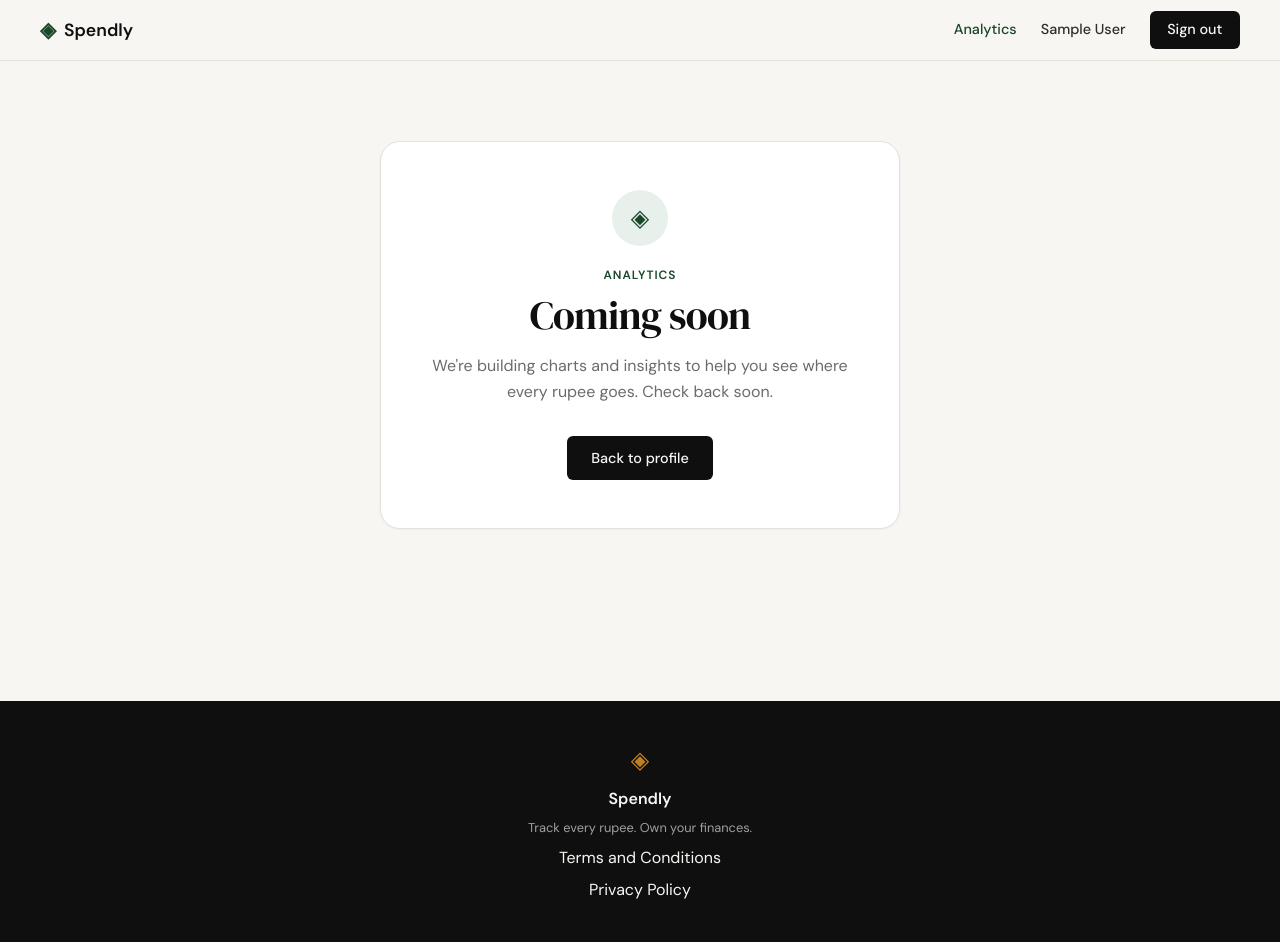
After one commit to sunipa21/spendly, a Flask app: page /analytics in a window 1280 px wide. The commit adds this page. Run offline with Flask 3, Linux system fonts and the light colour scheme; the visitor is signed in with stand-in values (Sample User, id 1).

Commit message:
Add coming soon page

```diff
--- a/app.py
+++ b/app.py
@@ -233,6 +233,13 @@ def profile():
     )
 
 
+@app.route("/analytics")
+def analytics():
+    if not session.get("user_id"):
+        return redirect(url_for("login"))
+    return render_template("analytics.html")
+
+
 @app.route("/expenses/add")
 def add_expense():
     return "Add expense — coming in Step 7"
--- /dev/null
+++ b/static/css/analytics.css
@@ -0,0 +1,63 @@
+/* ------------------------------------------------------------------ */
+/* Analytics — Coming soon                                             */
+/* ------------------------------------------------------------------ */
+
+.an-page {
+    padding: 5rem 2rem;
+    display: flex;
+    justify-content: center;
+}
+
+.an-card {
+    max-width: 520px;
+    width: 100%;
+    text-align: center;
+    background: var(--paper-card);
+    border: 1px solid var(--border);
+    border-radius: var(--radius-lg);
+    padding: 3rem 2rem;
+    box-shadow: 0 1px 3px rgba(0, 0, 0, 0.04);
+}
+
+.an-icon {
+    display: inline-flex;
+    align-items: center;
+    justify-content: center;
+    width: 56px;
+    height: 56px;
+    border-radius: 50%;
+    background: var(--accent-light);
+    color: var(--accent);
+    font-size: 1.5rem;
+    margin-bottom: 1.25rem;
+}
+
+.an-eyebrow {
+    font-size: 0.75rem;
+    font-weight: 600;
+    letter-spacing: 0.08em;
+    text-transform: uppercase;
+    color: var(--accent);
+    margin-bottom: 0.5rem;
+}
+
+.an-title {
+    font-family: var(--font-display);
+    font-size: clamp(2rem, 4vw, 2.5rem);
+    font-weight: 400;
+    line-height: 1.1;
+    letter-spacing: -0.02em;
+    color: var(--ink);
+    margin-bottom: 1rem;
+}
+
+.an-text {
+    color: var(--ink-muted);
+    line-height: 1.6;
+    margin-bottom: 2rem;
+}
+
+@media (max-width: 600px) {
+    .an-page { padding: 3rem 1rem; }
+    .an-card { padding: 2.25rem 1.25rem; }
+}
--- a/static/css/style.css
+++ b/static/css/style.css
@@ -104,6 +104,7 @@ a { color: inherit; text-decoration: none; }
 
 .nav-user { color: var(--ink-soft); }
 .nav-links a:hover { color: var(--ink); }
+.nav-links a.active { color: var(--accent); }
 
 .nav-cta {
     background: var(--ink) !important;
--- /dev/null
+++ b/templates/analytics.html
@@ -0,0 +1,24 @@
+{% extends "base.html" %}
+
+{% block title %}Analytics — Spendly{% endblock %}
+
+{% block head %}
+<link rel="stylesheet" href="{{ url_for('static', filename='css/analytics.css') }}">
+{% endblock %}
+
+{% block content %}
+
+<section class="an-page">
+    <div class="an-card">
+        <span class="an-icon" aria-hidden="true">◈</span>
+        <p class="an-eyebrow">Analytics</p>
+        <h1 class="an-title">Coming soon</h1>
+        <p class="an-text">
+            We're building charts and insights to help you see where every rupee goes.
+            Check back soon.
+        </p>
+        <a href="{{ url_for('profile') }}" class="btn-primary">Back to profile</a>
+    </div>
+</section>
+
+{% endblock %}
--- a/templates/base.html
+++ b/templates/base.html
@@ -20,6 +20,7 @@
             </a>
             <div class="nav-links">
                 {% if session.user_id %}
+                <a href="{{ url_for('analytics') }}"{% if request.endpoint == 'analytics' %} class="active" aria-current="page"{% endif %}>Analytics</a>
                 <span class="nav-user">{{ session.user_name }}</span>
                 <a href="{{ url_for('logout') }}" class="nav-cta">Sign out</a>
                 {% else %}
```
